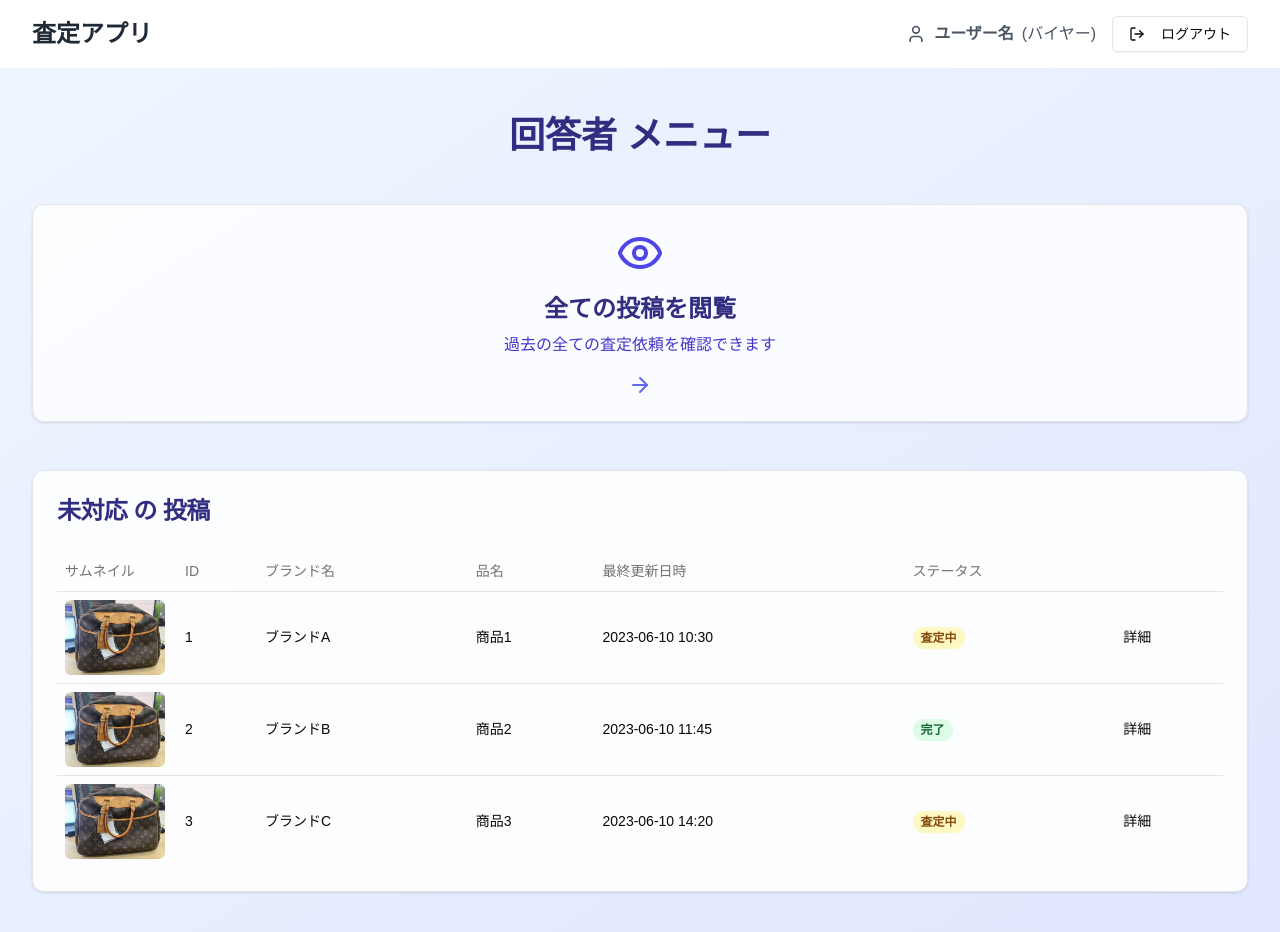
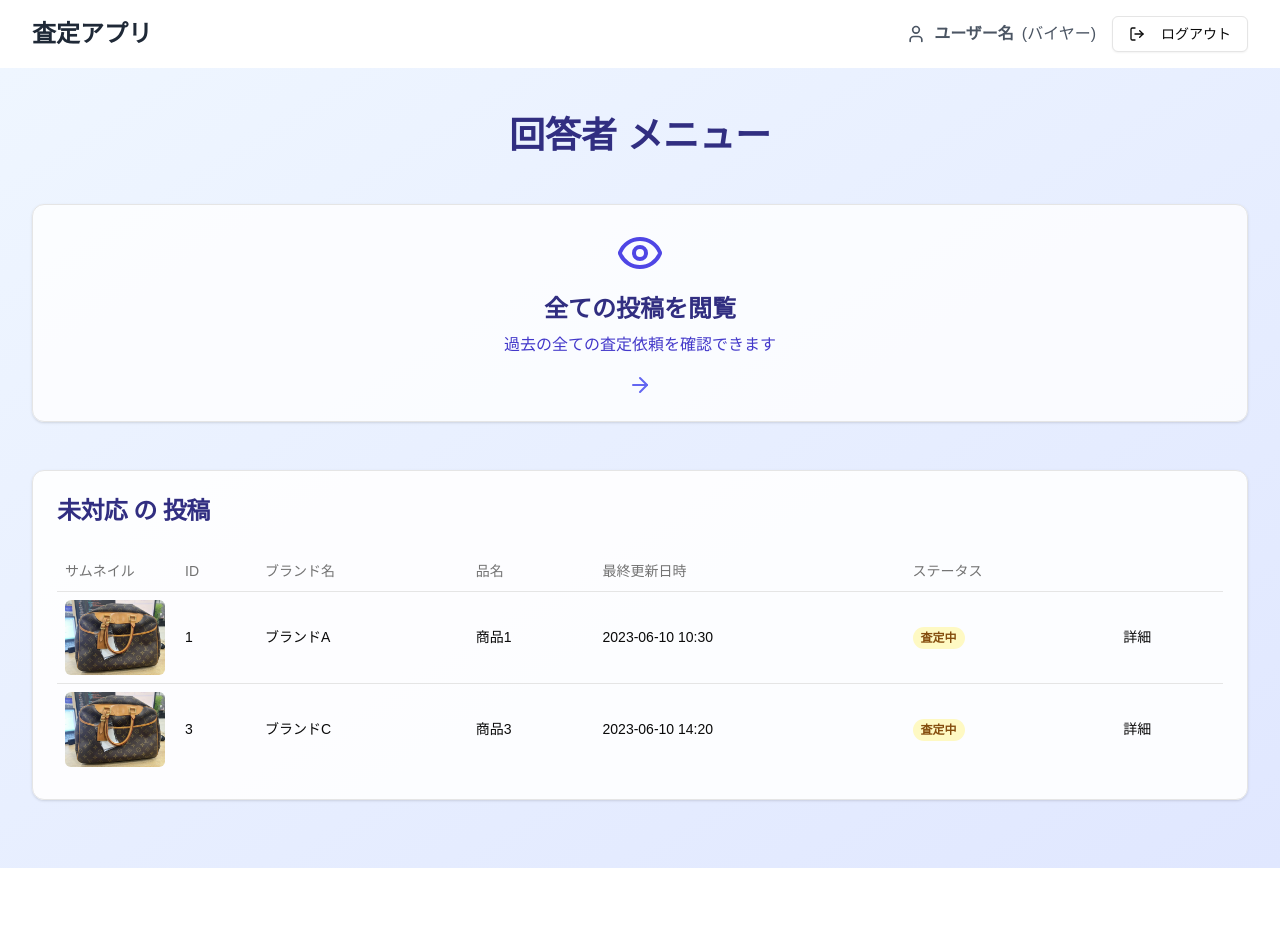
Before and after one commit to TadanobuTokiwa/appraisal-app, a Next.js app: page /respondent/Home in a window 1280 px wide. Shown: the top 932 px of the page. After the commit the page ends 868 px from the top, so only its background shows below. Built offline with nearby package versions, Linux system fonts and the light colour scheme.

Commit message:
Homeで表示するポストをプロップスで受け渡すよう変更

```diff
--- a/src/app/buyer/Home/page.tsx
+++ b/src/app/buyer/Home/page.tsx
@@ -3,6 +3,13 @@ import { Card, CardContent, CardHeader, CardTitle } from "@/components/ui/card"
 import { ListPlus, Eye, ArrowRight } from 'lucide-react'
 import Header from '@/features/components/Header'
 import PostsList from '@/features/PostsList'
+
+// 仮のデータ
+const todayPosts = [
+    { id: 1, brand: 'ブランドA', itemName: '商品1', lastUpdated: '2023-06-10 10:30', status: '査定中', thumbnail: "" },
+    { id: 2, brand: 'ブランドB', itemName: '商品2', lastUpdated: '2023-06-10 10:30', status: '対応済', thumbnail: "" },
+    { id: 3, brand: 'ブランドC', itemName: '商品3', lastUpdated: '2023-06-10 14:20', status: '査定中', thumbnail: "" },
+]
 
 export default function MenuScreen() {
     return (
@@ -39,7 +46,7 @@ export default function MenuScreen() {
                 <CardTitle className="text-2xl font-bold text-indigo-900">本日の 田中 さんの投稿</CardTitle>
             </CardHeader>
             <CardContent>
-                <PostsList />
+                <PostsList posts={todayPosts} />
             </CardContent>
             </Card>
         </div>
--- a/src/app/respondent/Home/page.tsx
+++ b/src/app/respondent/Home/page.tsx
@@ -3,6 +3,12 @@ import { Card, CardContent, CardHeader, CardTitle } from "@/components/ui/card"
 import { Eye, ArrowRight } from 'lucide-react'
 import Header from '@/features/components/Header'
 import PostsList from '@/features/PostsList'
+
+// 仮のデータ
+const nonCompllantPosts = [
+    { id: 1, brand: 'ブランドA', itemName: '商品1', lastUpdated: '2023-06-10 10:30', status: '査定中', thumbnail: "" },
+    { id: 3, brand: 'ブランドC', itemName: '商品3', lastUpdated: '2023-06-10 14:20', status: '査定中', thumbnail: "" },
+]
 
 export default function MenuScreen() {
     return (
@@ -29,7 +35,7 @@ export default function MenuScreen() {
                 <CardTitle className="text-2xl font-bold text-indigo-900">未対応 の 投稿</CardTitle>
             </CardHeader>
             <CardContent>
-                <PostsList />
+                <PostsList posts={nonCompllantPosts}/>
             </CardContent>
             </Card>
         </div>
--- a/src/features/PostsList.tsx
+++ b/src/features/PostsList.tsx
@@ -2,14 +2,18 @@ import Image from 'next/image'
 import { Table, TableBody, TableCell, TableHead, TableHeader, TableRow } from "@/components/ui/table"
 import image from '@/public/images/IMG_0044.jpeg'
 
-// 仮のデータ
-const todaysPosts = [
-    { id: 1, brand: 'ブランドA', itemName: '商品1', lastUpdated: '2023-06-10 10:30', status: '査定中', thumbnail: image },
-    { id: 2, brand: 'ブランドB', itemName: '商品2', lastUpdated: '2023-06-10 11:45', status: '完了', thumbnail: image },
-    { id: 3, brand: 'ブランドC', itemName: '商品3', lastUpdated: '2023-06-10 14:20', status: '査定中', thumbnail: image },
-]
+type propsType = {
+    posts : {
+        id: number,
+        brand: string,
+        itemName: string,
+        lastUpdated: string,
+        status: string,
+        thumbnail: string,
+    }[]
+}
 
-const PostsList = () => {
+const PostsList = ({ posts }: propsType) => {
     return (
         <div className="overflow-x-auto -mx-6 px-6">
             <Table>
@@ -25,11 +29,11 @@ const PostsList = () => {
                     </TableRow>
                 </TableHeader>
                 <TableBody>
-                    {todaysPosts.map((post) => (
+                    {posts.map((post) => (
                         <TableRow key={post.id}>
                         <TableCell>
                             <Image
-                            src={post.thumbnail}
+                            src={image}
                             alt={`${post.itemName} のサムネイル`}
                             width={100}
                             height={100}
```
